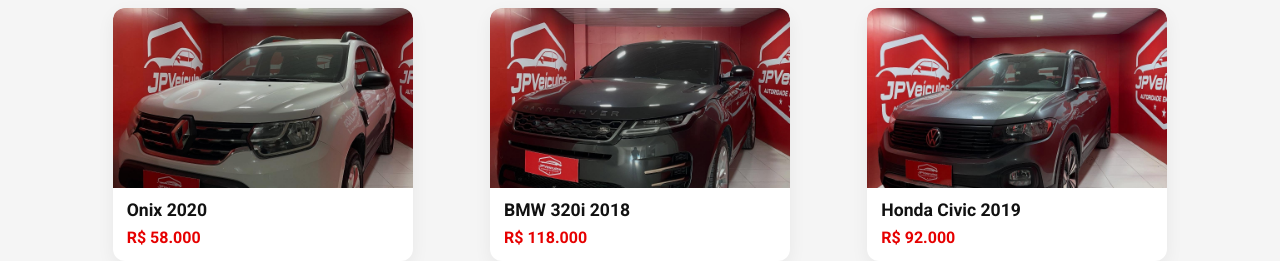
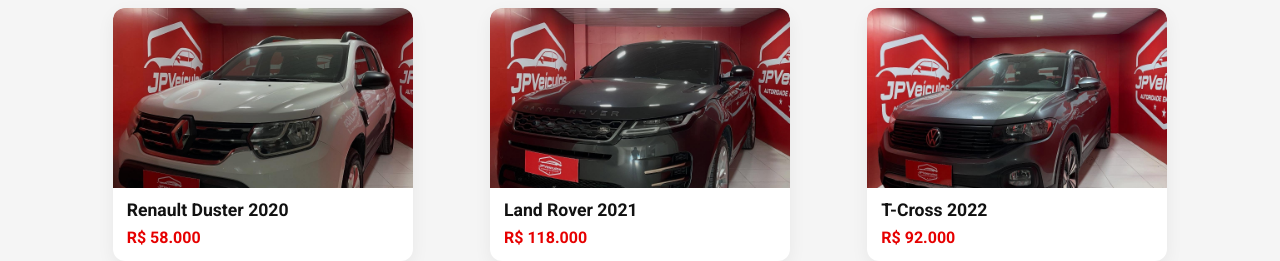
Before and after one commit to ViniGbrielBrb/JPCarros-Seminovos, a plain HTML site: page index.html in a window 1280 px wide. Shown: the part 691-952 px from the top of the page. Drawn offline with Linux system fonts and the light colour scheme.

Commit message:
Update index.html

```diff
--- a/index.html
+++ b/index.html
@@ -294,18 +294,18 @@ footer .social a:hover { color: #e60000; }
       <h2>Destaques</h2>
       <div class="grid">
         <article class="card">
-          <img src="carro2.jpg" alt="Onix 2020">
-          <h3>Onix 2020</h3>
+          <img src="carro2.jpg" alt="Duster 2020">
+          <h3>Renault Duster 2020</h3>
           <p class="preco">R$ 58.000</p>
         </article>
         <article class="card">
-          <img src="carro3.jpg" alt="BMW 320i 2018">
-          <h3>BMW 320i 2018</h3>
+          <img src="carro3.jpg" alt="land Hover 2021">
+          <h3>Land Rover 2021</h3>
           <p class="preco">R$ 118.000</p>
         </article>
         <article class="card">
-          <img src="carro4.jpg" alt="Honda Civic 2019">
-          <h3>Honda Civic 2019</h3>
+          <img src="carro4.jpg" alt="T-Cross 2022">
+          <h3>T-Cross 2022</h3>
           <p class="preco">R$ 92.000</p>
         </article>
       </div>
```
